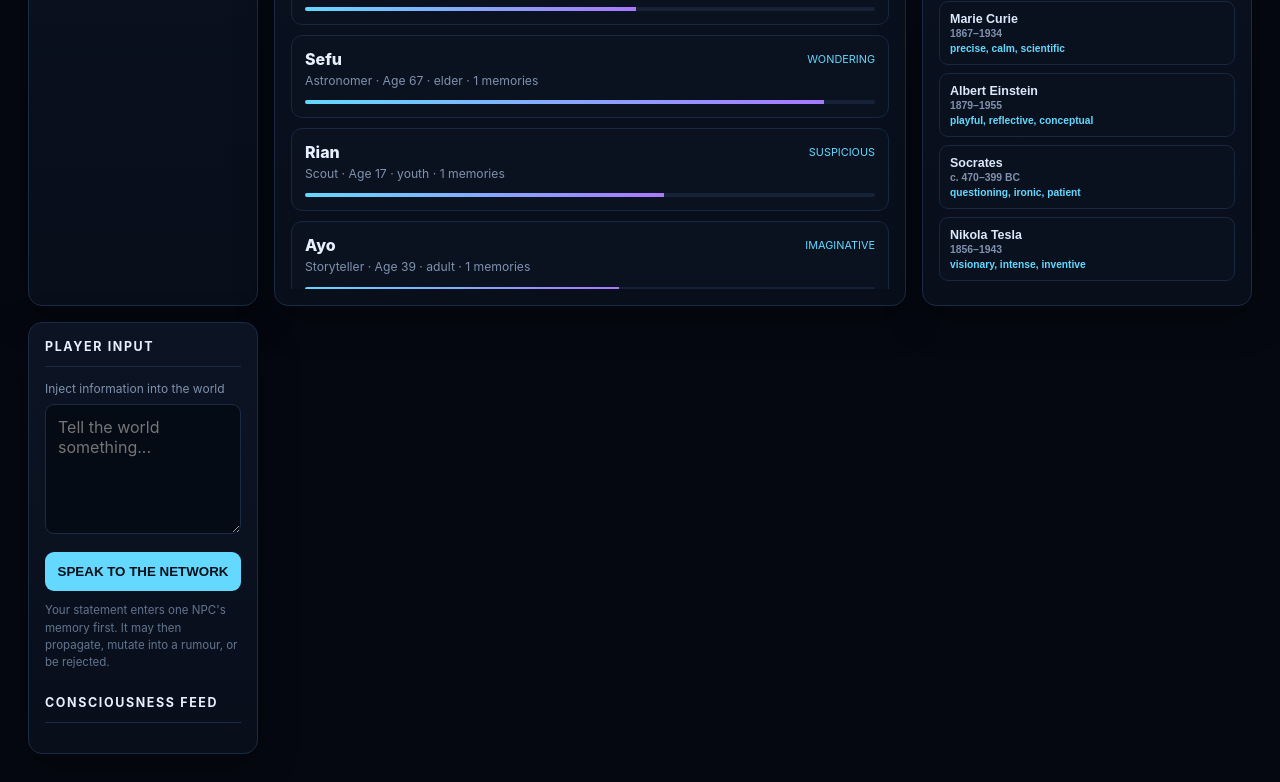
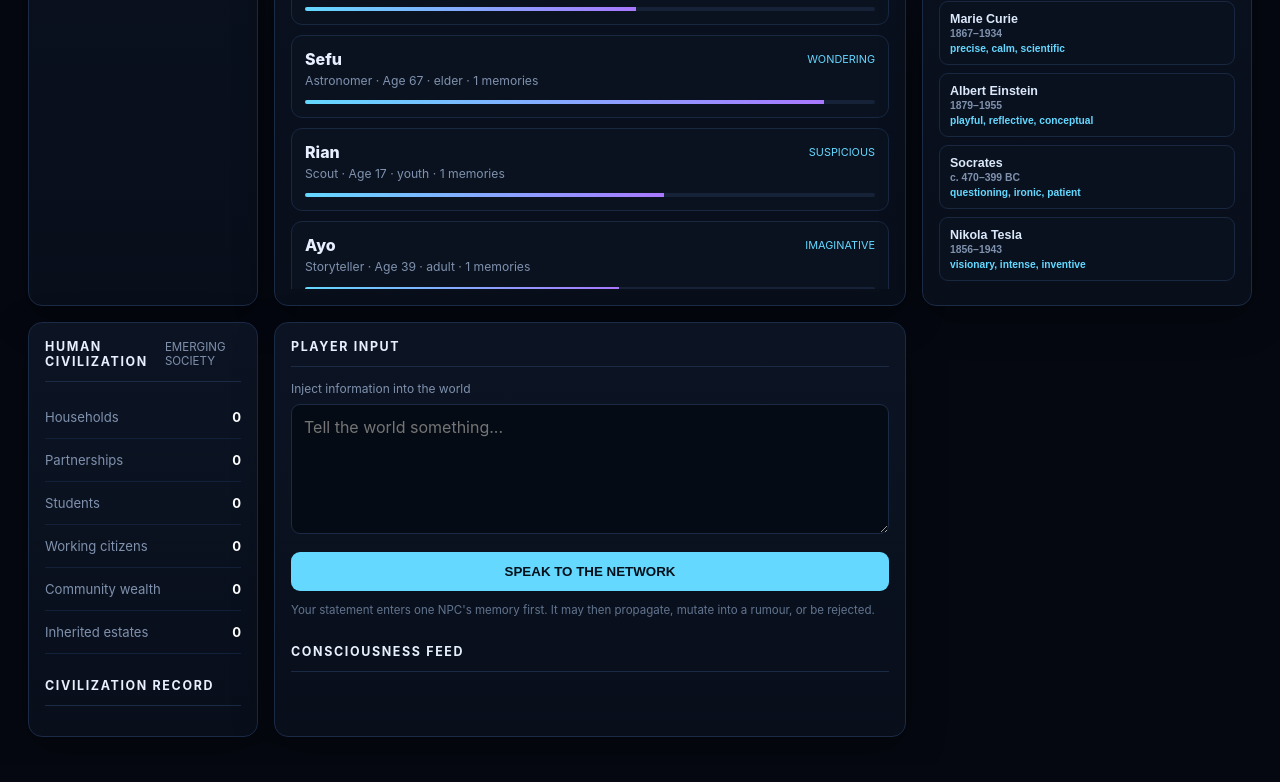
Before and after one commit to Fast-Execute/NPC-GAMES, a plain HTML site: page index.html in a window 1280 px wide. Shown: the part 666-1448 px from the top of the page. Drawn offline with Linux system fonts and the light colour scheme.

Commit message:
Add human civilization dashboard

```diff
--- a/index.html
+++ b/index.html
@@ -43,6 +43,20 @@
         <button id="ageBtn">AGE 1 YEAR</button><button id="deathBtn" class="secondary">END THIS LIFE</button>
         <div class="panel-title feed-title"><h2>MEETING ICONS</h2></div><div id="iconList" class="icon-list"></div>
       </section>
+      <section class="panel civilization-panel">
+        <div class="panel-title"><h2>HUMAN CIVILIZATION</h2><span id="civilizationStatus">EMERGING SOCIETY</span></div>
+        <div class="civilization-stats">
+          <div class="stat"><span>Households</span><strong id="householdCount">0</strong></div>
+          <div class="stat"><span>Partnerships</span><strong id="partnershipCount">0</strong></div>
+          <div class="stat"><span>Students</span><strong id="studentCount">0</strong></div>
+          <div class="stat"><span>Working citizens</span><strong id="workerCount">0</strong></div>
+          <div class="stat"><span>Community wealth</span><strong id="wealthCount">0</strong></div>
+          <div class="stat"><span>Inherited estates</span><strong id="inheritanceCount">0</strong></div>
+        </div>
+        <div class="institution-list" id="institutionList"></div>
+        <div class="panel-title feed-title"><h2>CIVILIZATION RECORD</h2></div>
+        <div id="civilizationFeed" class="civilization-feed"></div>
+      </section>
       <aside class="panel interaction-panel">
         <div class="panel-title"><h2>PLAYER INPUT</h2></div>
         <label for="playerInput">Inject information into the world</label>
```
